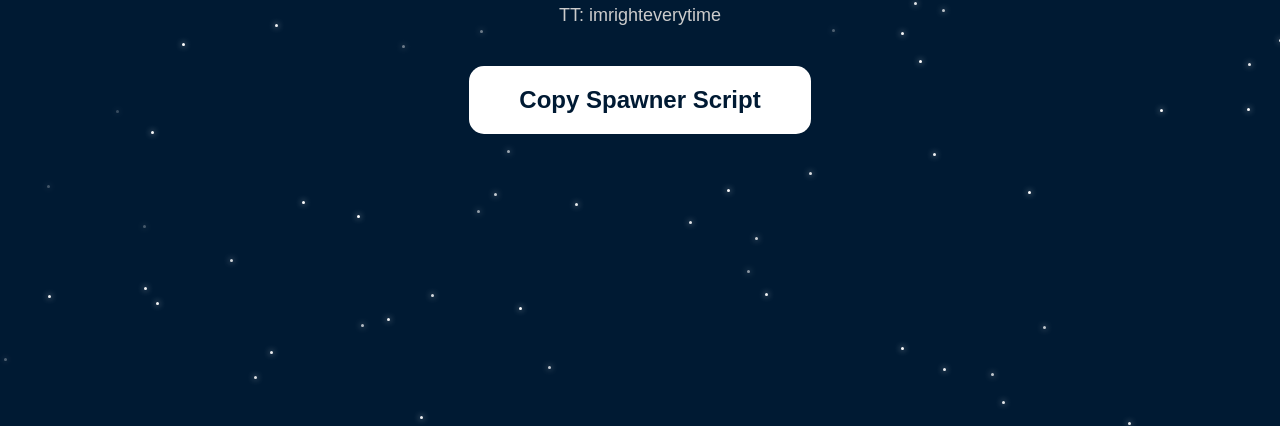
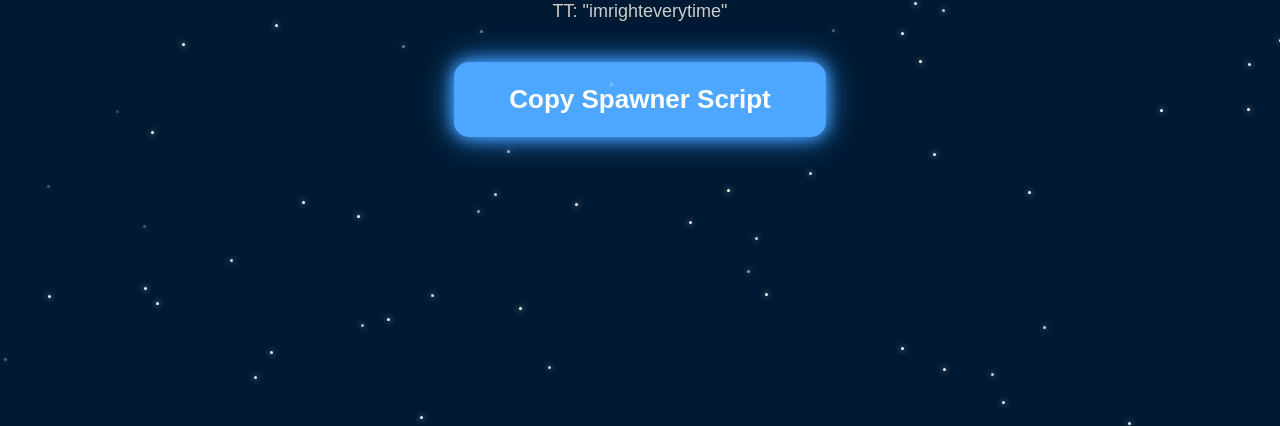
Before and after one commit to V3xor4/BestGAGScripts, a plain HTML site: page index.html in a window 1280 px wide. Shown: the part 374-800 px from the top of the page. Drawn offline with Linux system fonts and the light colour scheme.

Commit message:
Update index.html

```diff
--- a/index.html
+++ b/index.html
@@ -49,27 +49,29 @@
     }
 
     button {
-      padding: 20px 50px;
-      font-size: 24px;
+      padding: 22px 55px;
+      font-size: 26px;
       font-weight: bold;
-      color: #001a33;
-      background: white;
+      color: white;
+      background: #4da6ff; /* light blue */
       border: none;
       border-radius: 15px;
       cursor: pointer;
       transition: all 0.3s ease;
+      box-shadow: 0 0 15px #4da6ff, 0 0 30px #3399ff;
     }
 
     button:hover {
-      background: #e6e6e6;
+      background: #3399ff;
       transform: scale(1.1);
+      box-shadow: 0 0 25px #4da6ff, 0 0 50px #3399ff;
     }
   </style>
 </head>
 <body>
   <!-- Titles -->
   <h1>Best Grow a Garden Spawner script</h1>
-  <h2>TT: imrighteverytime</h2>
+  <h2>TT: "imrighteverytime"</h2>
 
   <!-- Button -->
   <button onclick="copyScript()">Copy Spawner Script</button>
```
